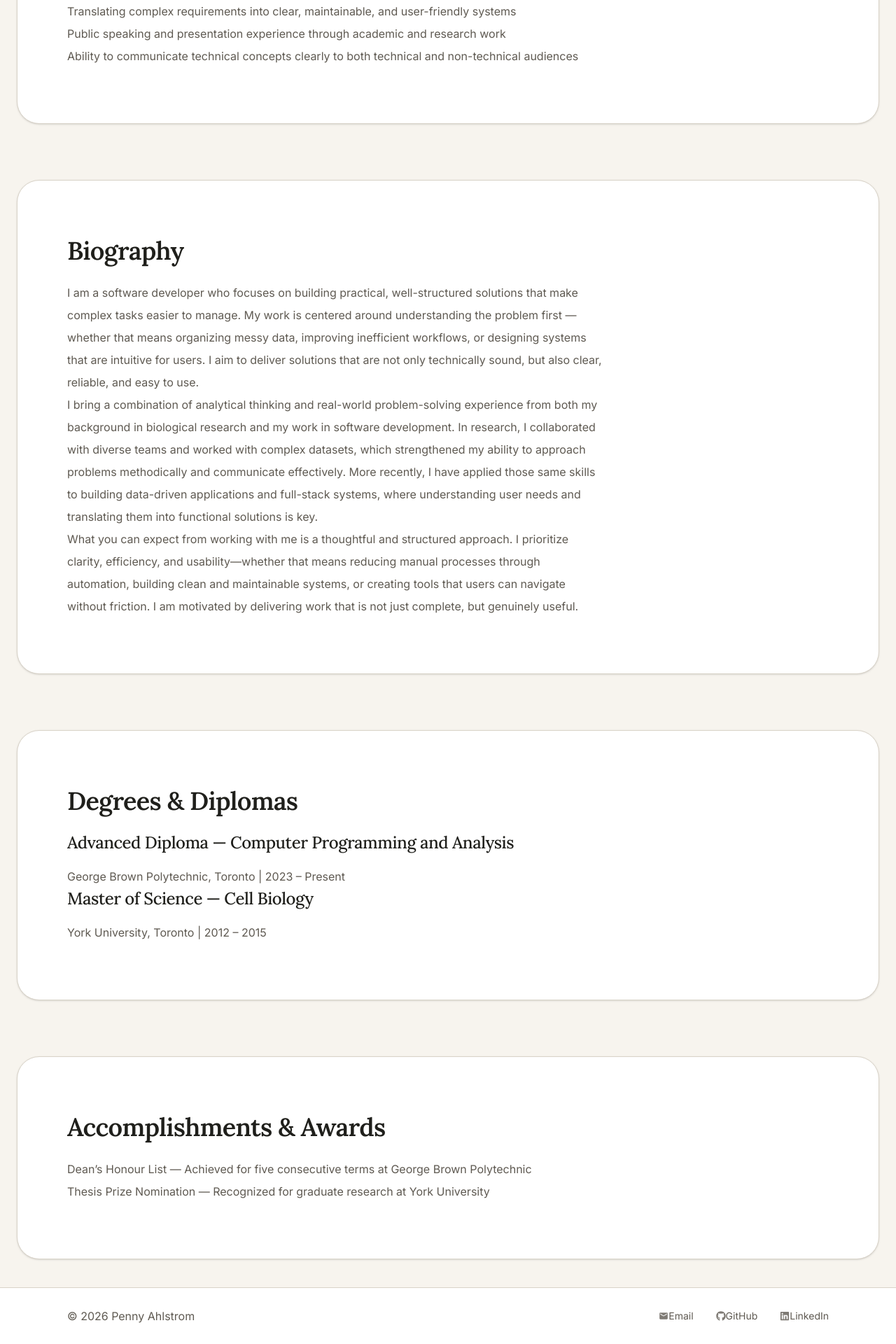
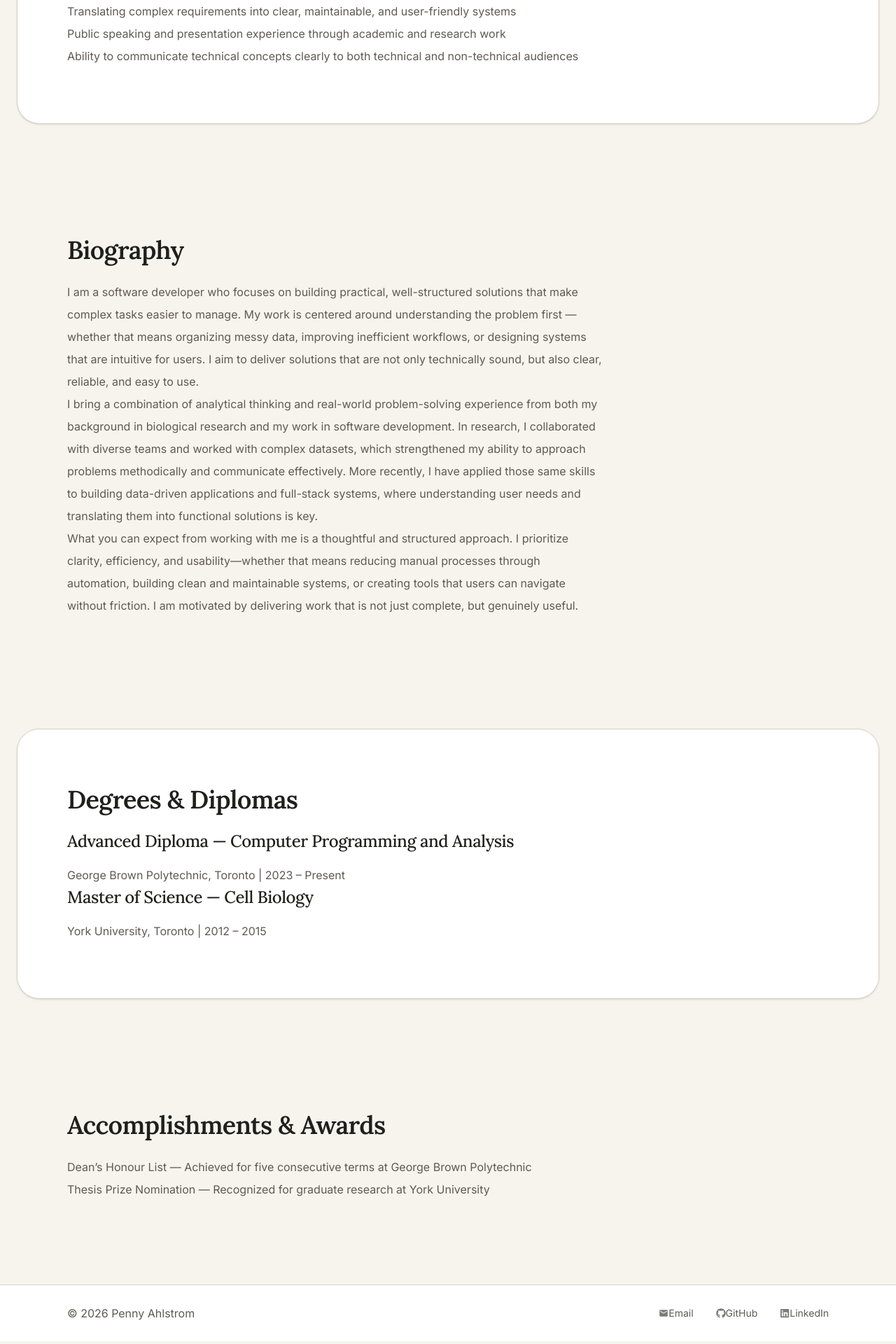
Before and after one commit to PennyAhlstrom/my-portfolio, a Next.js app: page /about in a window 1280 px wide. Shown: the part 1599-3519 px from the top of the page at 70% size. Built offline with nearby package versions, Linux system fonts and the light colour scheme.

Commit message:
change section variant to plain for biography and accomplishment sections of the about page to increase visual appeal

```diff
--- a/components/about/Accomplishments.tsx
+++ b/components/about/Accomplishments.tsx
@@ -5,7 +5,7 @@ import Text from "@/components/ui/Text";
 
 export default function Accomplishments() {
   return (
-        <Section variant="light">
+        <Section variant="plain">
       <Container>
         <div className="max-w-3xl">
           <SectionHeader>Accomplishments & Awards</SectionHeader>
--- a/components/about/Biography.tsx
+++ b/components/about/Biography.tsx
@@ -5,7 +5,7 @@ import Text from "@/components/ui/Text";
 
 export default function Biography() {
   return (
-    <Section variant="light">
+    <Section variant="plain">
       <Container>
         <div className="max-w-3xl">
           <SectionHeader>Biography</SectionHeader>
```
